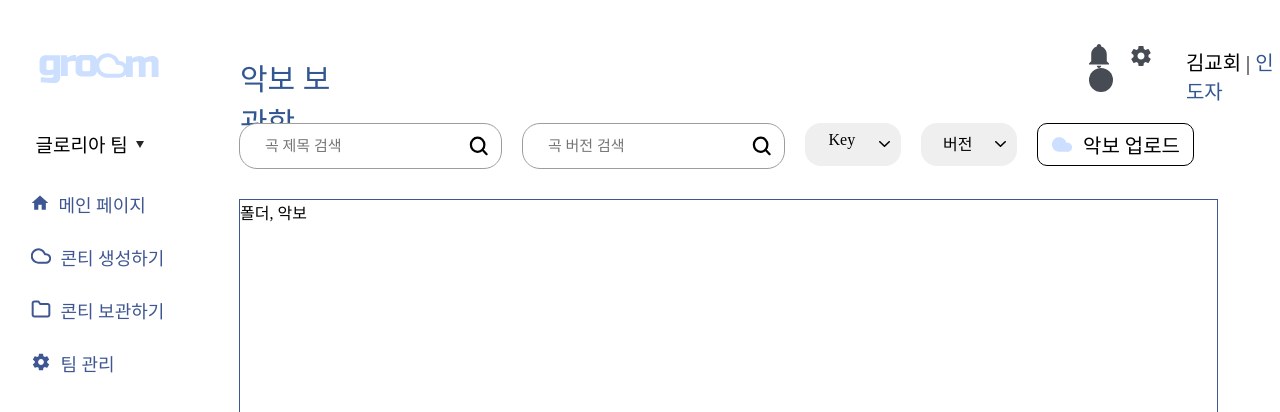
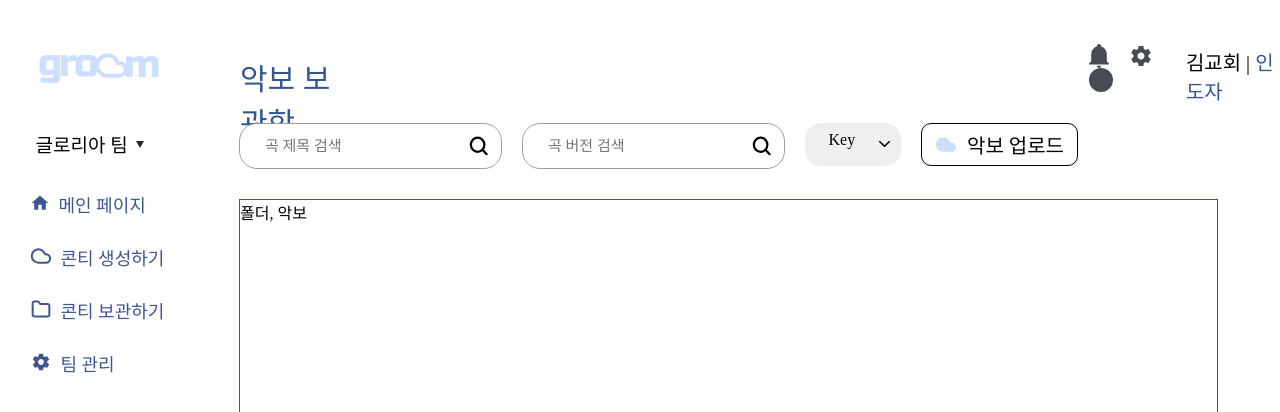
Before and after one commit to LikeLionHGU/ChurchPlus-front-2024, a React (Create React App) app: page /Main in a window 1280 px wide. Shown: the top 412 px of the page. Built offline with nearby package versions, Linux system fonts and the light colour scheme; a web font is replaced by a local one.

Commit message:
delete: version 선택 드롭다운 삭제

```diff
--- a/src/components/MainPage/MainContent.jsx
+++ b/src/components/MainPage/MainContent.jsx
@@ -2,7 +2,6 @@ import React, { useState } from "react";
 import styled from "styled-components";
 import SearchBar from "./SearchBar";
 import KeySelectDropdown from "./KeySelectDropdown";
-import VersionSelectDropdown from "./VersionSelectDropdown";
 import UploadMusicModal from "../../pages/MainPage/UploadMusicModal";
 
 const Wrapper = styled.div`
@@ -35,7 +34,6 @@ function MainContent() {
         <SearchBar setSearch={setSearch} placeholder="곡 제목 검색" />
         <SearchBar setSearch={setSearch} placeholder="곡 버전 검색" />
         <KeySelectDropdown />
-        <VersionSelectDropdown />
         <UploadMusicModal />
       </FunctionWrapper>
       <Contents>폴더, 악보</Contents>
--- a/src/components/MainPage/VersionSelectDropdown.jsx
+++ /dev/null
@@ -1,175 +0,0 @@
-import React, { useEffect, useRef, useState } from "react";
-import styled from "styled-components";
-import vectorIcons from "../../assets/Icons/Vector.svg";
-
-const Wrapper = styled.div`
-  display: flex;
-  align-items: left;
-  flex-direction: column;
-  height: 10vh;
-  position: relative;
-  margin-right: 20px;
-  z-index: 1;
-`;
-
-const KeyDropdown = styled.div`
-  background-color: rgba(173, 173, 173, 0.2);
-  width: 6rem;
-  height: 2.2rem;
-  padding-top: 0.5rem;
-  border-radius: 16px;
-  margin-bottom: 0.3rem;
-  text-align: center;
-  font-size: 16px;
-
-  cursor: pointer;
-
-  img {
-    height: 0.4rem;
-    padding-top: 0.6rem;
-    padding-right: 0.7rem;
-    float: right;
-  }
-`;
-
-const KeyItems = styled.div`
-  border: 1px solid #281a47;
-  font-size: 18px;
-  width: 17.5rem;
-  height: 6.8rem;
-  border-radius: 1.4rem;
-  background-color: white;
-
-  display: ${({ isActive }) =>
-    isActive ? "block" : "none"}; /* isActive 상태에 따라 표시 여부 결정 */
-`;
-
-const KeyItemTop = styled.div`
-  padding-left: 1.8rem;
-  padding-top: 1.4rem;
-  padding-bottom: 1.2rem;
-
-  Span {
-    border-radius: 0.5rem;
-    padding: 0.2rem 0.5rem;
-    margin-right: 0.4rem;
-
-    cursor: pointer;
-  }
-
-  Span:hover {
-    background-color: #dfdfdf;
-  }
-`;
-
-const KeyItemBottom = styled.div`
-  padding-left: 1.3rem;
-  Span {
-    border-radius: 0.5rem;
-    padding: 0.2rem 0.5rem;
-    margin-right: 0.4rem;
-
-    cursor: pointer;
-  }
-
-  Span:hover {
-    background-color: #dfdfdf;
-  }
-`;
-
-const Span = styled.span`
-  border: 1px solid #281a47;
-`;
-
-function VersionSelectDropdown({ setSelectedKey }) {
-  const [isActive, setIsActive] = useState(false);
-  const [selected, setSelected] = useState({ label: "", value: "" });
-  const dropdownRef = useRef(null); // 드롭다운 요소에 대한 ref를 생성
-
-  useEffect(() => {
-    // document에 클릭 이벤트 리스너 추가
-    document.addEventListener("click", handleClickOutside);
-
-    return () => {
-      // 컴포넌트 언마운트시 이벤트 리스너 제거
-      document.removeEventListener("click", handleClickOutside);
-    };
-  }, []);
-
-  const handleClickOutside = (event) => {
-    // 클릭한 요소가 드롭다운 외부에 있을 경우 드롭다운을 닫음
-    if (dropdownRef.current && !dropdownRef.current.contains(event.target)) {
-      setIsActive(false);
-    }
-  };
-
-  const keyOptions1 = [
-    { label: "Db", value: 1 },
-    { label: "Eb", value: 2 },
-    { label: "Gb", value: 3 },
-    { label: "Ab", value: 4 },
-    { label: "Bb", value: 5 },
-  ];
-
-  const keyOptions2 = [
-    { label: "C", value: 6 },
-    { label: "D", value: 7 },
-    { label: "E", value: 8 },
-    { label: "F", value: 9 },
-    { label: "G", value: 10 },
-    { label: "A", value: 11 },
-    { label: "B", value: 12 },
-  ];
-
-  const handleSelect = (keyOption) => {
-    if (selected.label === keyOption.label) {
-      // 이미 선택된 레이블을 다시 선택한 경우 선택을 해제
-      setSelected({ label: "", value: "" });
-      setSelectedKey(""); // 선택이 해제되었음을 상위 컴포넌트에 알림
-    } else {
-      setSelected(keyOption);
-      setSelectedKey(keyOption.label); // 선택한 키 레이블을 상위 컴포넌트로 전달
-    }
-    setIsActive(false);
-  };
-  return (
-    <Wrapper>
-      <div ref={dropdownRef}>
-        <KeyDropdown onClick={(e) => setIsActive(!isActive)}>
-          {selected.label !== "" ? selected.label : ""} 버전
-          <span>
-            <img src={vectorIcons} alt="벡터 아이콘" />
-          </span>
-        </KeyDropdown>
-        <KeyItems style={{ display: isActive ? "block" : "none" }}>
-          {isActive && (
-            <KeyItemTop>
-              {keyOptions1.map((keyOption) => (
-                <Span
-                  key={keyOption.value} // key 속성은 고유해야 함.
-                  onClick={(e) => handleSelect(keyOption)}
-                >
-                  {keyOption.label}
-                </Span>
-              ))}
-            </KeyItemTop>
-          )}
-          {isActive && (
-            <KeyItemBottom>
-              {keyOptions2.map((keyOption) => (
-                <Span
-                  key={keyOption.value} // key 속성은 고유해야 하므로 keyOption.value로 변경
-                  onClick={(e) => handleSelect(keyOption)}
-                >
-                  {keyOption.label}
-                </Span>
-              ))}
-            </KeyItemBottom>
-          )}
-        </KeyItems>
-      </div>
-    </Wrapper>
-  );
-}
-
-export default VersionSelectDropdown;
```
